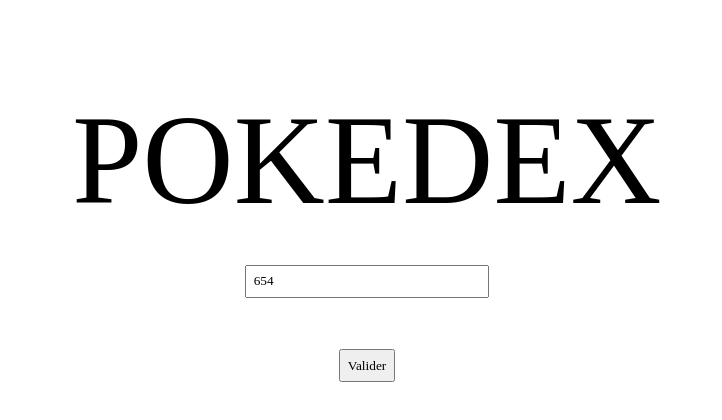
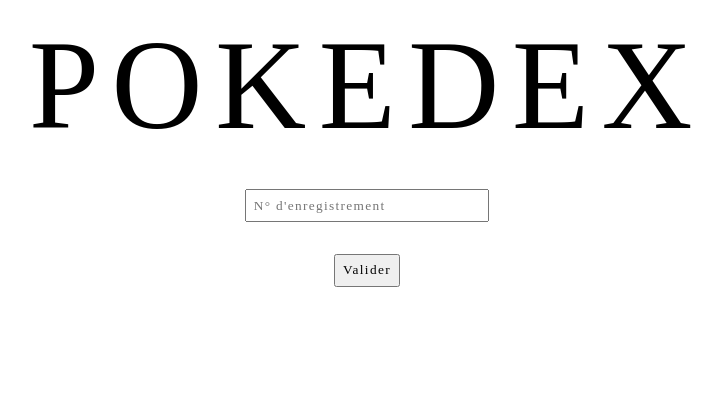
Before and after one commit to aurelie661/STAGE, an Angular app: page / in a window 1280 px wide. Shown: the top 420 px of the page, without its empty margins (273-995 px from the left). Built offline with nearby package versions, Linux system fonts and the light colour scheme.

Commit message:
remove detail component

```diff
--- a/src/app/app.module.ts
+++ b/src/app/app.module.ts
@@ -10,7 +10,7 @@
 @NgModule({
   declarations: [
     AppComponent,
-    PokemonComponent
+    PokemonComponent,
   ],
   imports: [
     HttpClientModule,
--- a/src/app/pokemon/pokemon.component.css
+++ b/src/app/pokemon/pokemon.component.css
@@ -1,14 +1,15 @@
 * {
   font-family: "Times New Roman", Times, serif !important;
+  letter-spacing: 0.1em!important;
 }
 /* HEADER */
 .div_search {
   text-align: center;
   font-size: 9em;
-  margin-top: 1.2em !important;
+  margin-top: 0.6em !important;
 }
 input {
-  margin: 7em auto 1.5em auto;
+  margin: 7em auto auto auto;
   width: 17em;
   padding: 0.5em 0.5em 0.5em 0.5em;
   display: block;
@@ -17,6 +18,15 @@
   padding: 0.5em 0.5em 0.5em 0.5em;
   display: inline;
   cursor: pointer;
+  transition: 0.8s;
+}
+.button-arounder:hover {
+  padding: 0.5em 0.5em 0.5em 0.5em;
+  display: inline;
+  cursor: pointer;
+  background-color: black;
+  color: aqua;
+  border-radius: 30%;
 }
 /* BODY */
 .pokemonInfo {
@@ -26,15 +36,22 @@
   grid-column-gap: 0px;
   grid-row-gap: 0px;
 }
-.pic1 {
-  grid-area: 1 / 2 / 3 / 3;
+.div1 {
+  grid-area: 1 / 2 / 2 / 3;
+}
+.div2 {
+  grid-area: 1 / 3 / 2 / 4;
 }
 .div3 {
-  grid-area: 1 / 3 / 3 / 4;
-}
-.pic2 {
-  grid-area: 1 / 4 / 3 / 5;
+  grid-area: 1 / 4 / 2 / 5;
 }
 img {
-  width: 300px;
+  width: 250px;
 }
+.descriptionInfo{
+  text-align: center;
+  margin-top: -1200px;
+}
+p{
+  font-size: large;
+}
--- a/src/app/pokemon/pokemon.component.html
+++ b/src/app/pokemon/pokemon.component.html
@@ -1,9 +1,5 @@
 <div action="" class="div_search">
-  <label
-    (click)="gotohome()"
-    class="title"
-    for="pokemon"
-    title="Rechercher un pokémon par son id"
+  <label class="title" for="pokemon" title="Rechercher un pokémon par son id"
     >POKEDEX</label
   >
   <input
@@ -18,27 +14,29 @@
 
 <div class="div_info" *ngIf="pokemonInfo">
   <div class="pokemonInfo">
-    <div *ngIf="pokemonPictureShiny" class="pic1">
+    <div *ngIf="pokemonPictureShiny" class="div1">
       <h1>{{ pokemonName }} chromatique</h1>
-      <img src="{{ pokemonPictureShiny }}" alt="" srcset=""/>
+      <img src="{{ pokemonPictureShiny }}" alt="" srcset="" />
     </div>
-    <div class="div3"> </div>
-    <div *ngIf="pokemonPictureDefault" class="pic2">
+    <div class="div2"></div>
+    <div *ngIf="pokemonPictureDefault" class="div3">
       <h1>{{ pokemonName }} normal</h1>
       <img src="{{ pokemonPictureDefault }}" alt="" srcset="" />
     </div>
   </div>
 </div>
-  <!-- <div *ngIf="descriptionInfo">
-    <p *ngIf="pokemonGeneralType">
+<div class="descriptionInfo">
+  <div *ngIf="descriptionInfo">
+    <h1 *ngIf="pokemonGeneralType">
       {{ pokemonName }} est un {{ pokemonGeneralType }}
-    </p>
-    <p>Il évolue en {{ descriptionInfo.evolves_from_species.name }}</p>
-    <p *ngIf="pokemonInfo.base_experience">
+    </h1>
+    <h2>Il évolue en {{ descriptionInfo.evolves_from_species.name }}</h2>
+    <h2 *ngIf="pokemonInfo.base_experience">
       L'expérience de base de ce pokémon est de
       {{ pokemonInfo.base_experience }}
-    </p>
+    </h2>
     <p *ngFor="let frenchDescriptionPokemon of frenchDescriptionPokemons">
       {{ frenchDescriptionPokemon }}
     </p>
-  </div> -->
+  </div>
+</div>
--- a/src/app/pokemon/pokemon.component.ts
+++ b/src/app/pokemon/pokemon.component.ts
@@ -8,10 +8,10 @@
   styleUrls: ['./pokemon.component.css'],
 })
 export class PokemonComponent {
-  pokemonInputInfo: any = 654;
+  pokemonInputInfo: any = '';
   dataPokemon: any = '';
   pokemonInfo: any = '';
-  pokemonName: any ='';
+  pokemonName: any = '';
   dataDescription: any = '';
   descriptionInfo: any = '';
   arrayDescription: Array<any> = [];
@@ -22,7 +22,10 @@
   pokemonPictureDefault: any = '';
   pokemonPictureShiny: any = '';
 
-  constructor(private pokemonService: PokemonServiceService, private routes: Router) {}
+  constructor(
+    private pokemonService: PokemonServiceService,
+    private routes: Router
+  ) {}
 
   getValue() {
     this.pokemonService.getPokemon(this.pokemonInputInfo).subscribe({
@@ -35,7 +38,6 @@
             if (this.pokemonInfo.sprites.front_shiny !== 'null') {
               this.pokemonPictureShiny = this.pokemonInfo.sprites.front_shiny;
             }
-
           }
         }
         this.pokemonService.getDescription(this.pokemonInputInfo).subscribe({
@@ -43,36 +45,47 @@
             let dataDescription = response;
             this.descriptionInfo = dataDescription;
 
-            try{
-              for (let i = 0;i < Object.keys(this.descriptionInfo).length - 1;i++) {
-                if(this.descriptionInfo.flavor_text_entries){
-                  this.arrayDescription = this.descriptionInfo.flavor_text_entries;
+            try {
+              for (
+                let i = 0;
+                i < Object.keys(this.descriptionInfo).length - 1;
+                i++
+              ) {
+                if (this.descriptionInfo.flavor_text_entries) {
+                  this.arrayDescription =
+                    this.descriptionInfo.flavor_text_entries;
                 }
               }
-              for (let i = 0; i < Object.keys(this.arrayDescription).length - 1; i++) {
-                if(this.arrayDescription[i].language.name === 'fr'){
-                    this.frenchDescriptionTempo = this.arrayDescription[i].flavor_text;
-                    this.frenchDescriptionPokemons.push(this.frenchDescriptionTempo);
-
+              for (
+                let i = 0;
+                i < Object.keys(this.arrayDescription).length - 1;
+                i++
+              ) {
+                if (this.arrayDescription[i].language.name === 'fr') {
+                  this.frenchDescriptionTempo =
+                    this.arrayDescription[i].flavor_text;
+                  this.frenchDescriptionPokemons.push(
+                    this.frenchDescriptionTempo
+                  );
                 }
-
               }
 
-              for (let e = 0;e < Object.keys(this.descriptionInfo).length - 1;e++) {
+              for (
+                let e = 0;
+                e < Object.keys(this.descriptionInfo).length - 1;
+                e++
+              ) {
                 if (this.descriptionInfo.genera[e].language.name === 'fr') {
-                  this.pokemonGeneralType = this.descriptionInfo.genera[e].genus;
+                  this.pokemonGeneralType =
+                    this.descriptionInfo.genera[e].genus;
                 }
-                if(this.descriptionInfo.names[e].language.name === 'fr'){
+                if (this.descriptionInfo.names[e].language.name === 'fr') {
                   this.pokemonName = this.descriptionInfo.names[e].name;
                 }
-
               }
-            }catch{
-              console.error("error");
-
+            } catch {
+              console.error('error');
             }
-            // console.log(this.descriptionInfo);
-            // console.log(this.pokemonInfo);
           },
           error: (error) => {
             console.log(
@@ -87,8 +100,5 @@
     });
   }
 
-  gotohome(){
-    this.routes.navigate(['/pokemons']);
-  }
   ngOnInit() {}
 }
```
Also changed, not shown: src/app/app-routing/app-routing-routing.module.ts (deleted, +0 -13 lines), src/app/app-routing/app-routing.module.ts (deleted, +0 -14 lines). Lines whose indentation alone changed are shown as unchanged.
